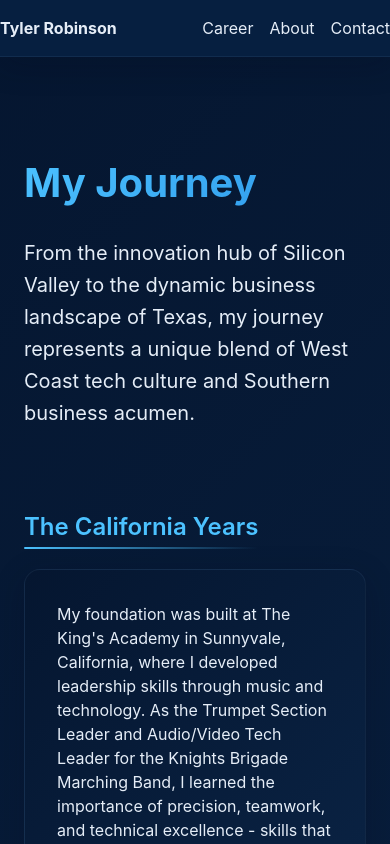
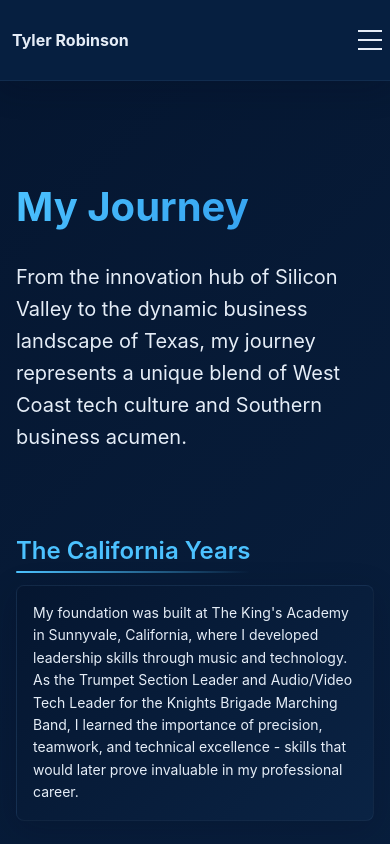
Before and after one commit to fbosaas-cyber/Tyler-s-Website, a Next.js app: page /about in a window 390 px wide. Shown: the top 844 px of the page. Built offline with nearby package versions, Linux system fonts and the light colour scheme.

Commit message:
dynamic for different screen sizes

```diff
--- a/components/Navbar.tsx
+++ b/components/Navbar.tsx
@@ -1,21 +1,32 @@
 import Link from 'next/link'
+import { useState } from 'react'
 
 export default function Navbar() {
+  const [isMenuOpen, setIsMenuOpen] = useState(false)
+
   return (
-    <header style={{
-        borderBottom: '1px solid var(--card-border)',
-        background: 'var(--nav)',
-        boxShadow: 'var(--card-shadow)'
-      }}>
-      <div className="container" style={{ display: 'flex', alignItems: 'center', justifyContent: 'space-between', padding: '1rem 0' }}>
-        <div style={{ fontWeight: 700 }}>
-          <Link href="/" className="nav-link" style={{ color: 'var(--text)', textDecoration: 'none', transition: 'color 0.2s ease' }}>
+    <header className="navbar">
+      <div className="container nav-container">
+        <div className="nav-brand">
+          <Link href="/" className="nav-link home-link">
             Tyler Robinson
           </Link>
         </div>
 
-        <nav>
-          <ul style={{ display: 'flex', gap: '1rem', listStyle: 'none', margin: 0, padding: 0, alignItems: 'center' }}>
+        <button
+          className="mobile-menu-button"
+          onClick={() => setIsMenuOpen(!isMenuOpen)}
+          aria-label="Toggle menu"
+        >
+          <div className={`hamburger ${isMenuOpen ? 'open' : ''}`}>
+            <span></span>
+            <span></span>
+            <span></span>
+          </div>
+        </button>
+
+        <nav className={`nav-menu ${isMenuOpen ? 'open' : ''}`}>
+          <ul className="nav-links">
             <li><Link href="/career" className="nav-link">Career</Link></li>
             <li><Link href="/about" className="nav-link">About</Link></li>
             <li><Link href="/contact" className="nav-link">Contact</Link></li>
--- a/styles/globals.css
+++ b/styles/globals.css
@@ -62,7 +62,26 @@ body {
 }
 
 .container {
-  @apply max-w-5xl mx-auto px-6;
+  @apply max-w-5xl mx-auto;
+  padding-left: max(1rem, calc((100vw - 1152px) / 2 + 1rem));
+  padding-right: max(1rem, calc((100vw - 1152px) / 2 + 1rem));
+}
+
+/* Base responsive text sizes */
+h1 {
+  font-size: clamp(1.875rem, 4vw, 2.5rem);
+}
+
+h2 {
+  font-size: clamp(1.5rem, 3vw, 1.875rem);
+}
+
+h3 {
+  font-size: clamp(1.25rem, 2.5vw, 1.5rem);
+}
+
+.lead-text {
+  font-size: clamp(1rem, 2vw, 1.25rem);
 }
 
 /* Career page styles */
@@ -438,9 +457,216 @@ body {
   box-shadow: 0 8px 30px rgba(0,0,0,0.2);
 }
 
-@media (min-width: 768px) {
-  .interests-grid {
-    grid-template-columns: repeat(auto-fit, minmax(300px, 1fr));
+/* Responsive Grid Layouts */
+.interests-grid,
+.education-grid,
+.career-grid,
+.contact-grid {
+  display: grid;
+  gap: clamp(1rem, 2vw, 2rem);
+  grid-template-columns: 1fr;
+  margin-top: clamp(1.5rem, 3vw, 2rem);
+}
+
+/* Card Styles */
+.card-gradient,
+.interest-card,
+.education-card {
+  padding: clamp(1rem, 3vw, 2rem);
+  border-radius: clamp(0.5rem, 2vw, 1rem);
+}
+
+/* Section Spacing */
+.content-section {
+  margin-bottom: clamp(2rem, 4vw, 4rem);
+}
+
+.section-title {
+  margin-bottom: clamp(1rem, 3vw, 1.5rem);
+}
+
+/* Responsive Typography */
+.card-gradient p,
+.interest-card p,
+.education-description {
+  font-size: clamp(0.875rem, 2vw, 1rem);
+  line-height: 1.6;
+}
+
+/* Hero Section Responsive */
+.hero-content {
+  display: grid;
+  gap: clamp(1.5rem, 3vw, 3rem);
+  padding: clamp(1rem, 3vw, 3rem) 0;
+}
+
+/* Tags and Buttons */
+.tag {
+  font-size: clamp(0.75rem, 1.5vw, 0.875rem);
+  padding: 0.35rem clamp(0.5rem, 1.5vw, 0.75rem);
+}
+
+/* Form Elements */
+.form-group input,
+.form-group textarea {
+  padding: clamp(0.5rem, 1.5vw, 0.75rem);
+  font-size: clamp(0.875rem, 1.5vw, 1rem);
+}
+
+/* Breakpoints */
+@media (min-width: 640px) {
+  .interests-grid,
+  .education-grid,
+  .contact-grid {
+    grid-template-columns: repeat(2, 1fr);
+  }
+}
+
+@media (min-width: 1024px) {
+  .interests-grid,
+  .education-grid {
+    grid-template-columns: repeat(3, 1fr);
+  }
+
+  .hero-content {
+    grid-template-columns: 3fr 2fr;
+    align-items: center;
+  }
+}
+
+/* Navbar Styles */
+.navbar {
+  border-bottom: 1px solid var(--card-border);
+  background: var(--nav);
+  box-shadow: var(--card-shadow);
+  position: sticky;
+  top: 0;
+  z-index: 100;
+  backdrop-filter: blur(8px);
+}
+
+.nav-container {
+  display: flex;
+  align-items: center;
+  justify-content: space-between;
+  padding: 1rem 0;
+}
+
+.nav-brand {
+  font-weight: 700;
+}
+
+.home-link {
+  color: var(--text);
+  text-decoration: none;
+  transition: color 0.2s ease;
+}
+
+.nav-links {
+  display: flex;
+  gap: 1rem;
+  list-style: none;
+  margin: 0;
+  padding: 0;
+  align-items: center;
+}
+
+.nav-link {
+  color: var(--text);
+  text-decoration: none;
+  padding: 0.5rem;
+  transition: all 0.2s ease;
+  position: relative;
+}
+
+.nav-link:after {
+  content: '';
+  position: absolute;
+  bottom: 0;
+  left: 0;
+  width: 100%;
+  height: 2px;
+  background: var(--primary);
+  transform: scaleX(0);
+  transition: transform 0.2s ease;
+}
+
+.nav-link:hover:after {
+  transform: scaleX(1);
+}
+
+.mobile-menu-button {
+  display: none;
+  background: none;
+  border: none;
+  cursor: pointer;
+  padding: 0.5rem;
+}
+
+.hamburger {
+  width: 24px;
+  height: 20px;
+  position: relative;
+  display: flex;
+  flex-direction: column;
+  justify-content: space-between;
+}
+
+.hamburger span {
+  display: block;
+  height: 2px;
+  width: 100%;
+  background: var(--text);
+  transition: all 0.3s ease;
+}
+
+.hamburger.open span:first-child {
+  transform: translateY(9px) rotate(45deg);
+}
+
+.hamburger.open span:nth-child(2) {
+  opacity: 0;
+}
+
+.hamburger.open span:last-child {
+  transform: translateY(-9px) rotate(-45deg);
+}
+
+@media (max-width: 768px) {
+  .mobile-menu-button {
+    display: block;
+  }
+
+  .nav-menu {
+    position: absolute;
+    top: 100%;
+    left: 0;
+    right: 0;
+    background: var(--nav);
+    padding: 1rem;
+    transform: translateY(-100%);
+    opacity: 0;
+    visibility: hidden;
+    transition: all 0.3s ease;
+  }
+
+  .nav-menu.open {
+    transform: translateY(0);
+    opacity: 1;
+    visibility: visible;
+  }
+
+  .nav-links {
+    flex-direction: column;
+    align-items: center;
+    gap: 1rem;
+  }
+
+  .nav-link {
+    display: block;
+    padding: 0.75rem;
+    width: 100%;
+    text-align: center;
   }
 }
 
```
